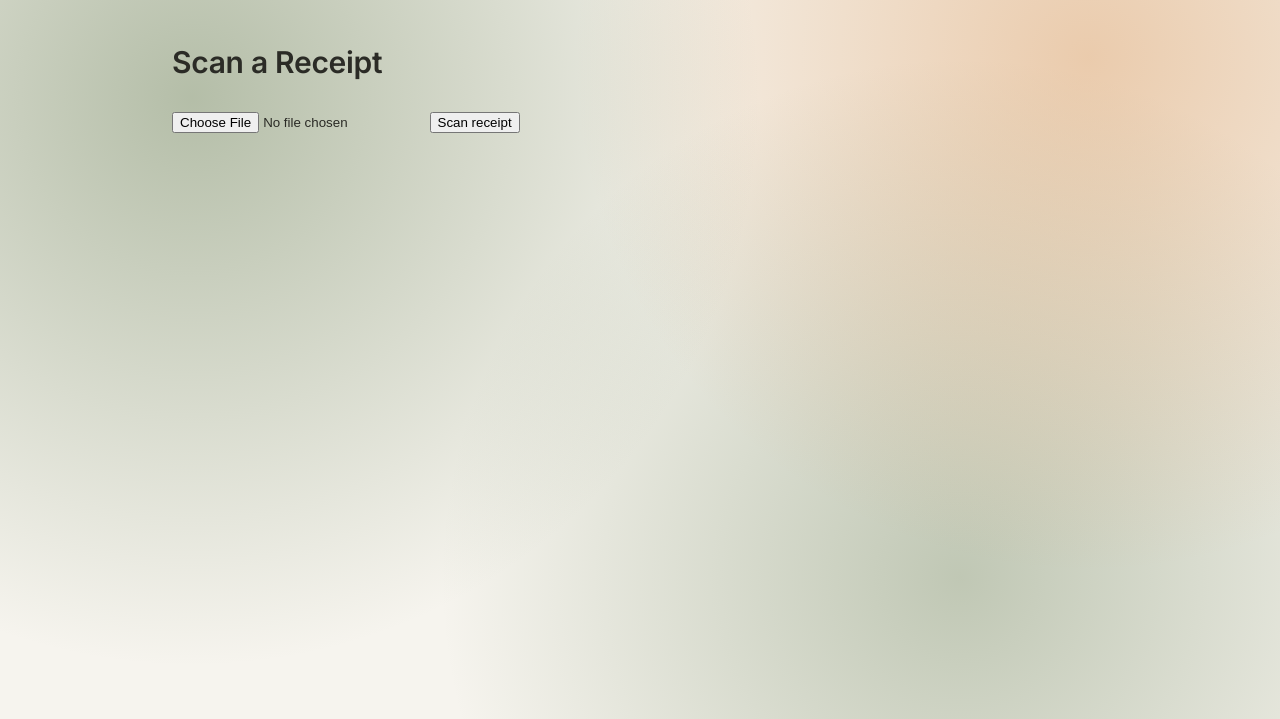
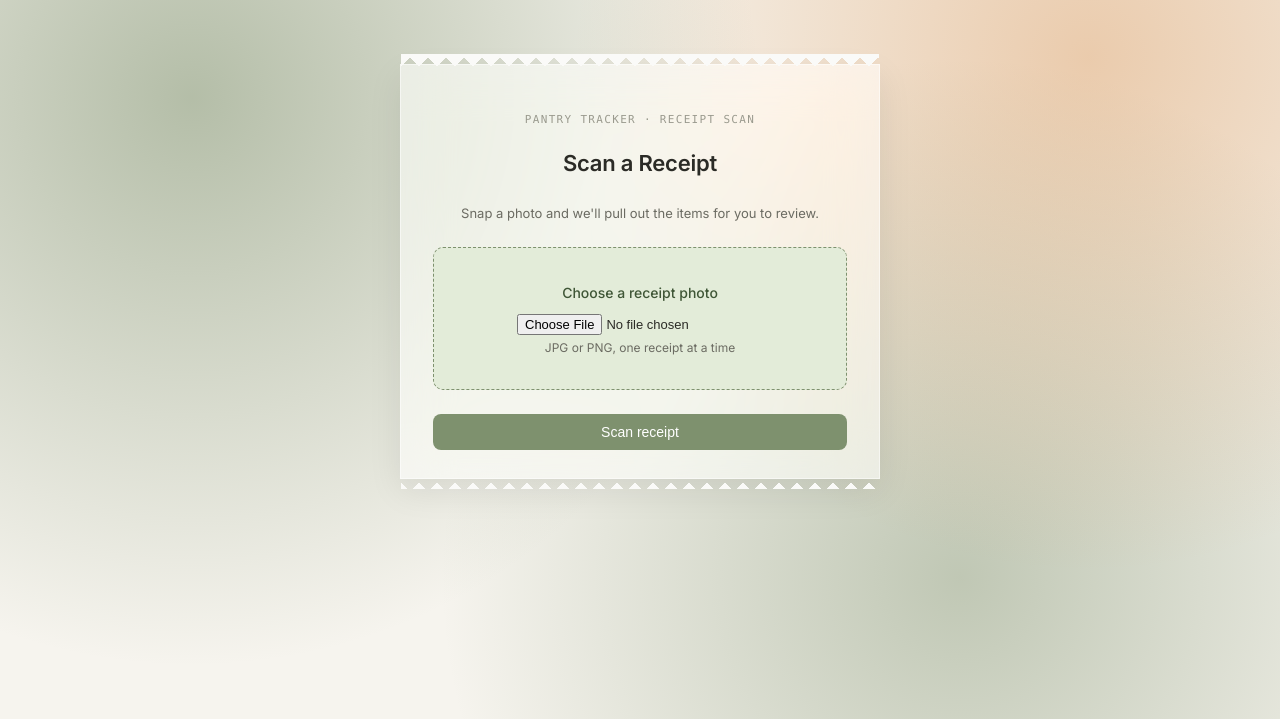
Before and after one commit to kny-c/pantry-app, a Flask app: page /receipt/scan in a window 1280 px wide. Shown: the part 62-781 px from the top of the page. Run offline with Flask 3, Linux system fonts and the light colour scheme; the visitor is signed in with stand-in values (Sample User, id 1); some libraries are stand-ins or nearby versions.

Commit message:
made receipt ui prettier

```diff
--- a/static/style.css
+++ b/static/style.css
@@ -376,3 +376,193 @@ details summary {
   border-radius: 4px;
   padding: 2px 6px;
 }
+
+/* ---------- Receipt scanning ---------- */
+
+.receipt-strip {
+  background-color: rgba(255, 255, 255, 0.6);
+  backdrop-filter: blur(24px) saturate(180%);
+  -webkit-backdrop-filter: blur(24px) saturate(180%);
+  border: 0.5px solid rgba(255, 255, 255, 0.5);
+  box-shadow: 0 12px 32px rgba(0, 0, 0, 0.08);
+  max-width: 480px;
+  margin: 24px auto;
+  padding: 36px 32px 28px 32px;
+  position: relative;
+}
+
+.receipt-strip--wide {
+  max-width: 560px;
+}
+
+/* Torn-paper zigzag edge, top and bottom */
+.receipt-strip::before,
+.receipt-strip::after {
+  content: "";
+  position: absolute;
+  left: 0;
+  right: 0;
+  height: 12px;
+  background:
+    linear-gradient(-45deg, var(--bg) 9px, transparent 0),
+    linear-gradient(45deg, var(--bg) 9px, transparent 0);
+  background-size: 18px 18px;
+  background-repeat: repeat-x;
+}
+
+.receipt-strip::before {
+  top: -11px;
+  background-position: left bottom;
+  transform: scaleY(-1);
+}
+
+.receipt-strip::after {
+  bottom: -11px;
+  background-position: left top;
+}
+
+.receipt-eyebrow {
+  font-family: ui-monospace, "SF Mono", Menlo, monospace;
+  font-size: 11px;
+  letter-spacing: 0.12em;
+  text-transform: uppercase;
+  color: #9a9a8e;
+  text-align: center;
+  margin-bottom: 18px;
+}
+
+.receipt-strip h1 {
+  text-align: center;
+  font-size: 22px;
+}
+
+.receipt-subtext {
+  text-align: center;
+  color: #6b6b62;
+  font-size: 13px;
+  margin: 6px 0 24px 0;
+}
+
+.receipt-strip .confirm-btn {
+  width: 100%;
+  margin-top: 4px;
+}
+
+/* Upload dropzone */
+.upload-dropzone {
+  display: block;
+  border: 1.5px dashed var(--sage);
+  border-radius: 10px;
+  background-color: var(--sage-light);
+  padding: 32px 20px;
+  text-align: center;
+  cursor: pointer;
+  margin-bottom: 20px;
+  transition: background-color 0.2s ease;
+}
+
+.upload-dropzone:hover {
+  background-color: #d6e3c9;
+}
+
+.upload-dropzone input[type="file"] {
+  display: block;
+  margin: 10px auto 0 auto;
+  font-size: 13px;
+}
+
+.upload-dropzone-label {
+  font-weight: 500;
+  color: #3f5636;
+  font-size: 14px;
+}
+
+.upload-dropzone-hint {
+  display: block;
+  font-size: 12px;
+  color: #6b6b62;
+  margin-top: 4px;
+}
+
+/* Item rows -- styled like printed receipt lines */
+.item-rows {
+  margin-bottom: 20px;
+}
+
+.item-row {
+  display: flex;
+  align-items: center;
+  gap: 8px;
+  padding: 10px 0;
+  border-bottom: 1px dashed var(--border);
+}
+
+.item-row:first-child {
+  border-top: 1px dashed var(--border);
+}
+
+.item-row input[type="text"] {
+  flex: 1;
+  border: none;
+  background: transparent;
+  font-size: 14px;
+  padding: 4px 2px;
+  font-family: inherit;
+}
+
+.item-row input[type="text"]:focus {
+  outline: none;
+  border-bottom: 1px solid var(--sage);
+}
+
+.item-row input[type="number"] {
+  width: 70px;
+  border: 1px solid var(--border);
+  border-radius: 6px;
+  padding: 6px 8px;
+  font-size: 13px;
+  font-family: ui-monospace, "SF Mono", Menlo, monospace;
+  text-align: right;
+}
+
+.item-row select {
+  border: 1px solid var(--border);
+  border-radius: 6px;
+  padding: 6px 8px;
+  font-size: 13px;
+  font-family: inherit;
+  background-color: white;
+}
+
+.remove-item-btn {
+  background: none;
+  border: none;
+  color: var(--danger);
+  font-size: 12px;
+  cursor: pointer;
+  padding: 4px 6px;
+  opacity: 0.7;
+}
+
+.remove-item-btn:hover {
+  opacity: 1;
+  text-decoration: underline;
+}
+
+.add-item-btn {
+  display: block;
+  width: 100%;
+  background: none;
+  border: 1.5px dashed var(--border);
+  border-radius: 8px;
+  padding: 10px;
+  color: #6b6b62;
+  font-size: 13px;
+  cursor: pointer;
+  margin-bottom: 20px;
+}
+
+.add-item-btn:hover {
+  border-color: var(--sage);
+  color: var(--sage);
+}
--- a/templates/receipt_upload.html
+++ b/templates/receipt_upload.html
@@ -1,10 +1,18 @@
 {% extends "base.html" %}
 {% block content %}
-  <h1>Scan a Receipt</h1>
+  <div class="receipt-strip">
+    <p class="receipt-eyebrow">Pantry Tracker · Receipt Scan</p>
+    <h1>Scan a Receipt</h1>
+    <p class="receipt-subtext">Snap a photo and we'll pull out the items for you to review.</p>
 
-  <form action="/receipt/scan" method="POST" enctype="multipart/form-data">
-    <input type="hidden" name="csrf_token" value="{{ csrf_token() }}">
-    <input type="file" name="receipt_image" accept="image/*" required>
-    <button type="submit">Scan receipt</button>
-  </form>
+    <form action="/receipt/scan" method="POST" enctype="multipart/form-data">
+      <input type="hidden" name="csrf_token" value="{{ csrf_token() }}">
+      <label class="upload-dropzone">
+        <span class="upload-dropzone-label">Choose a receipt photo</span>
+        <input type="file" name="receipt_image" accept="image/*" required>
+        <span class="upload-dropzone-hint">JPG or PNG, one receipt at a time</span>
+      </label>
+      <button type="submit" class="confirm-btn">Scan receipt</button>
+    </form>
+  </div>
 {% endblock %}
```
Also changed, not shown: templates/receipt_confirm.html (+8 -5 lines).
